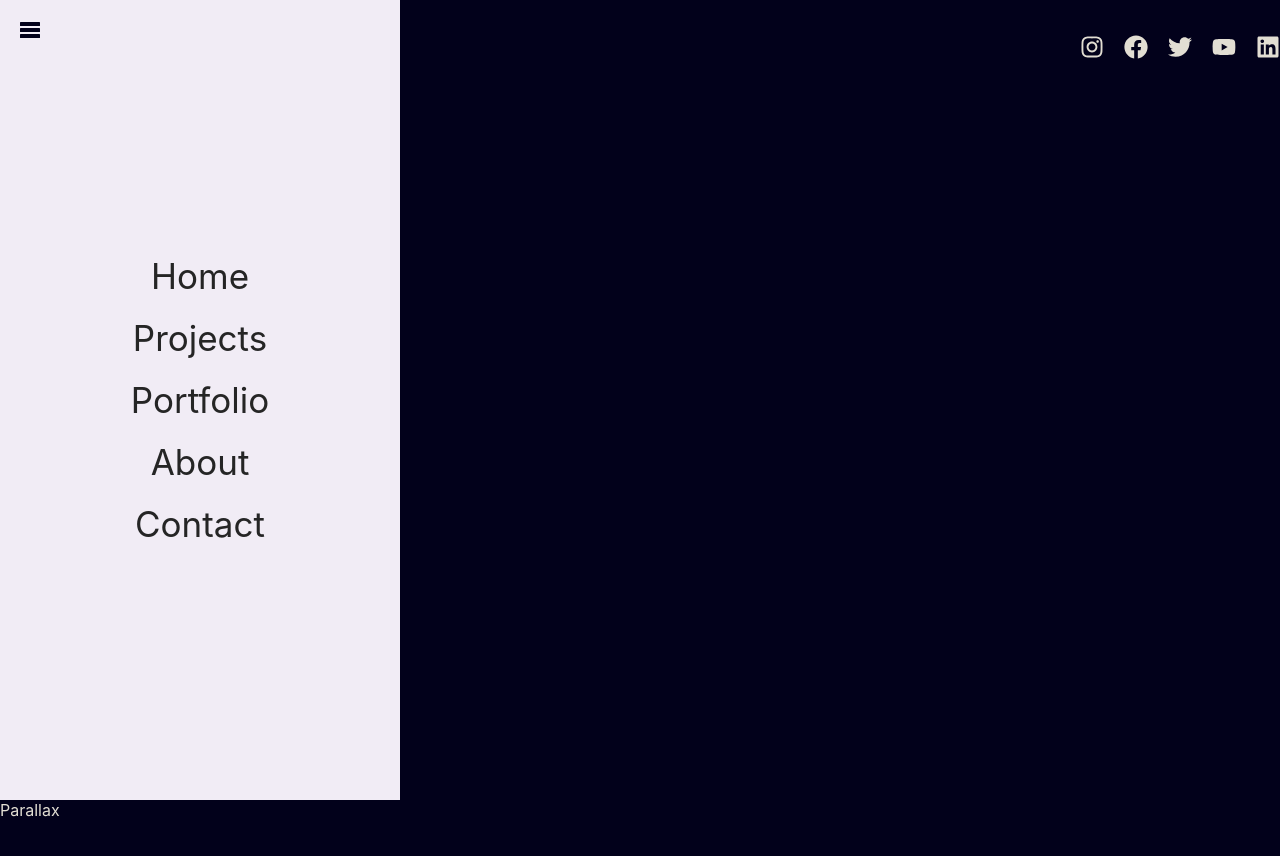
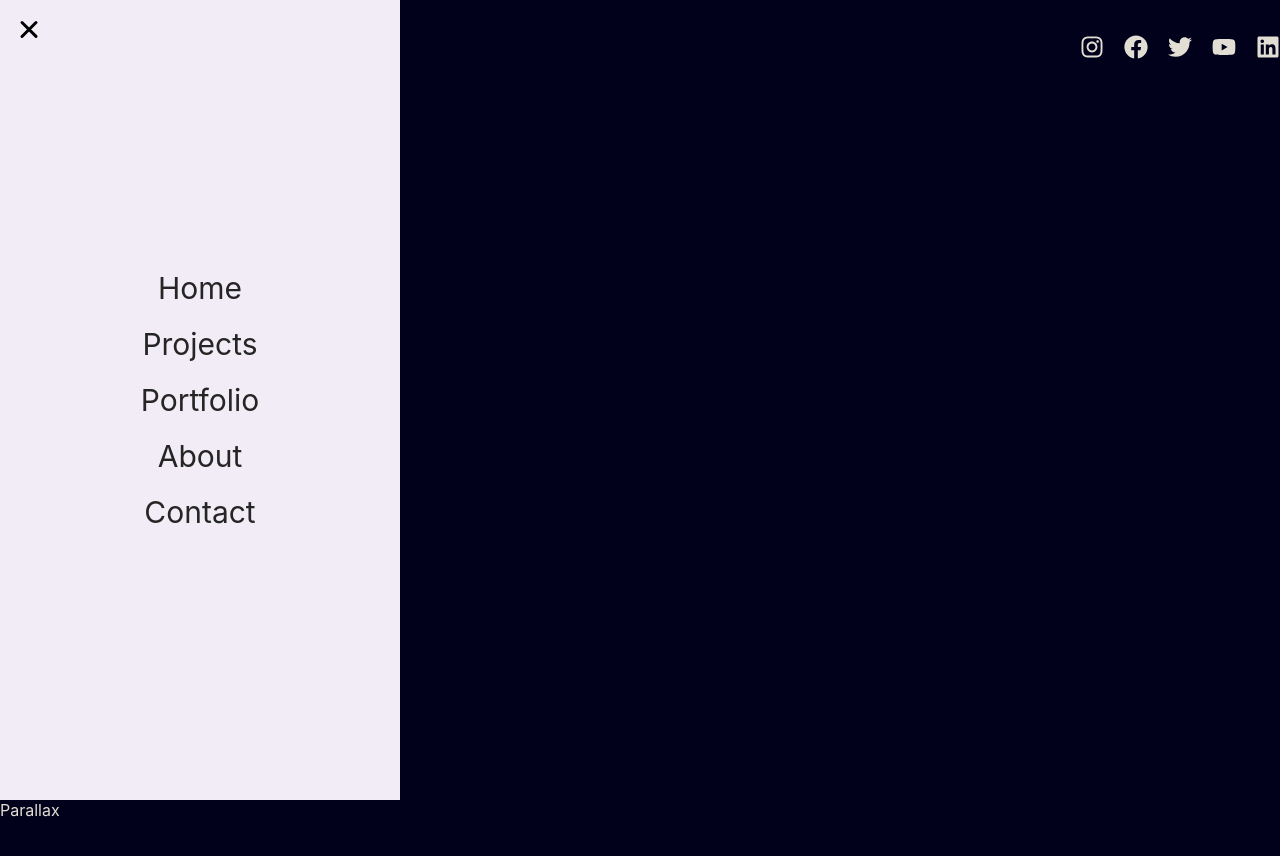
Before and after one commit to Lu-Smith/animated_portfolio_sass_typescript, a React (Create React App) app: page / in a window 1280 px wide. Both pictures are taken after a click on the button 30 px from the left and 30 px from the top of the page. Shown: the top 856 px of the page. Built offline with nearby package versions, Linux system fonts and the light colour scheme.

Commit message:
Updated button animation

```diff
--- a/src/components/ToggleButton.tsx
+++ b/src/components/ToggleButton.tsx
@@ -1,7 +1,8 @@
-import React from 'react'
+import React from 'react';
+import { motion } from 'framer-motion';
 
 interface ButtonProps {
-  setOpen: any,
+  setOpen: React.Dispatch<React.SetStateAction<boolean>>,
 }
 
 const ToggleButton = ({setOpen}: ButtonProps) => {
@@ -9,9 +10,34 @@ const ToggleButton = ({setOpen}: ButtonProps) => {
   return (
     <div>
       <button onClick={() => setOpen((prev: boolean) => !prev)}>
-        <span></span>
-        <span></span>
-        <span></span>
+      <svg width='23' height='23' viewBox='0 0 23 23' >
+        <motion.path
+        strokeWidth='3'
+        stroke='black'
+        strokeLinecap='round'
+        variants={{
+          closed: { d: 'M 2 5.5 L 20 5.5'},
+          open: { d: 'M 3 19.5 L 17 5.5'},
+        }}
+        />
+        <motion.path
+        strokeWidth='3'
+        stroke='black'
+        strokeLinecap='round'
+        d='M 2 12.423 L 20 12.423'
+        variants={{
+          closed: { opacity: 1},
+          open: { opacity: 0},
+        }}/>
+        <motion.path
+        strokeWidth='3'
+        stroke='black'
+        strokeLinecap='round'
+        variants={{
+          closed: { d: 'M 2 19.346 L 20 19.346'},
+          open: { d: 'M 3 5.5 L 17 19.346'},
+        }} />
+      </svg>
       </button>
     </div>
   )
--- a/src/styles/sidebar.scss
+++ b/src/styles/sidebar.scss
@@ -19,7 +19,11 @@
             gap: 20px;
 
             a {
-                font-size: 35px;
+                font-size: 30px;
+
+                &:hover {
+                    color: red;
+                }
             }
         }
     }
@@ -33,15 +37,9 @@
         border-radius: 50%;
         background-color: transparent;
         border: none;
-        @include flex(center, column);
-        gap: 2px;
+        // @include flex(center, column);
+        // gap: 2px;
         cursor: pointer;
 
-        span {
-            background-color: $primary-background;
-            width: 20px;
-            height: 4px;
-            border-radius: 5%;
-        }
     }
 }
```
